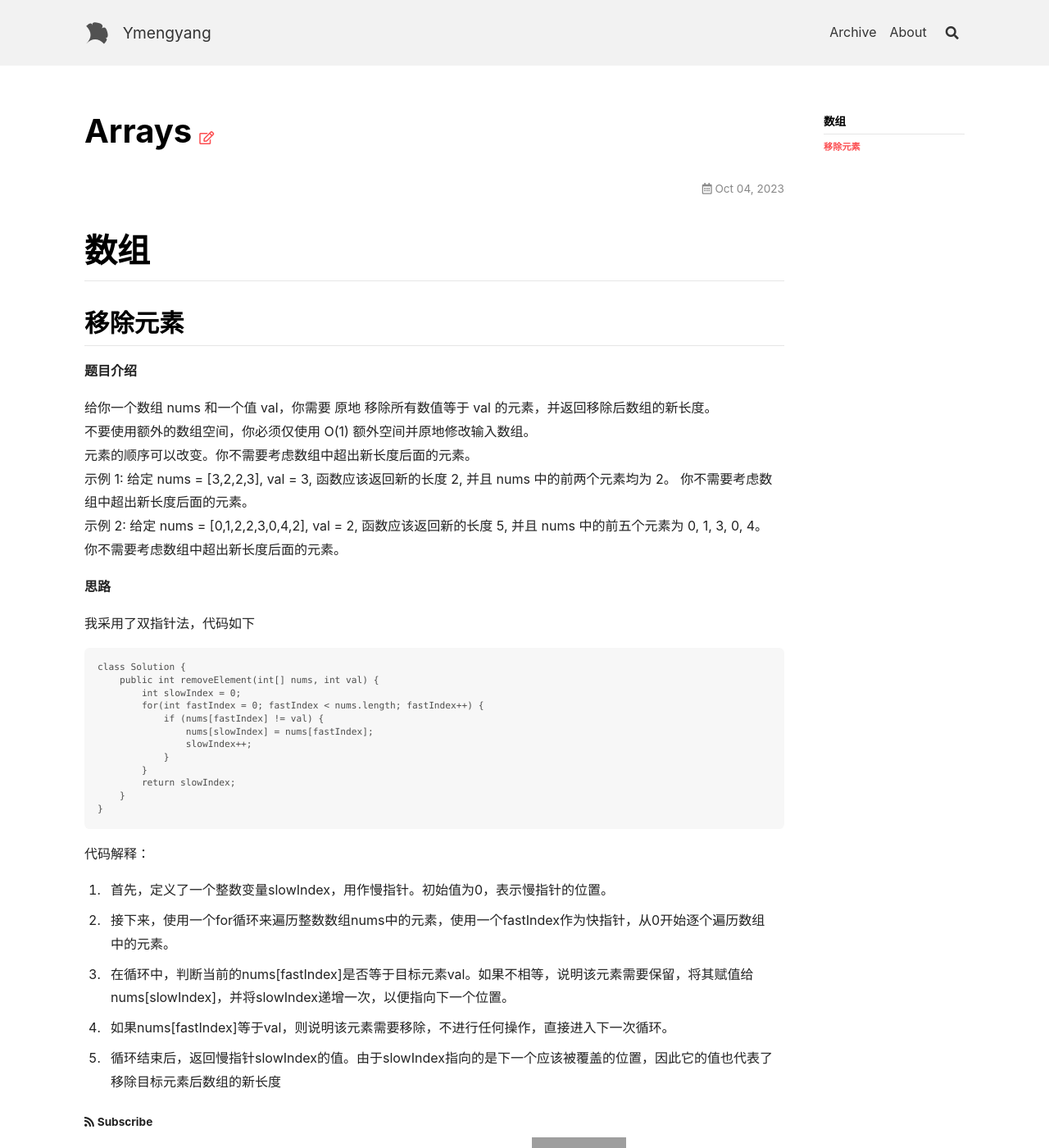
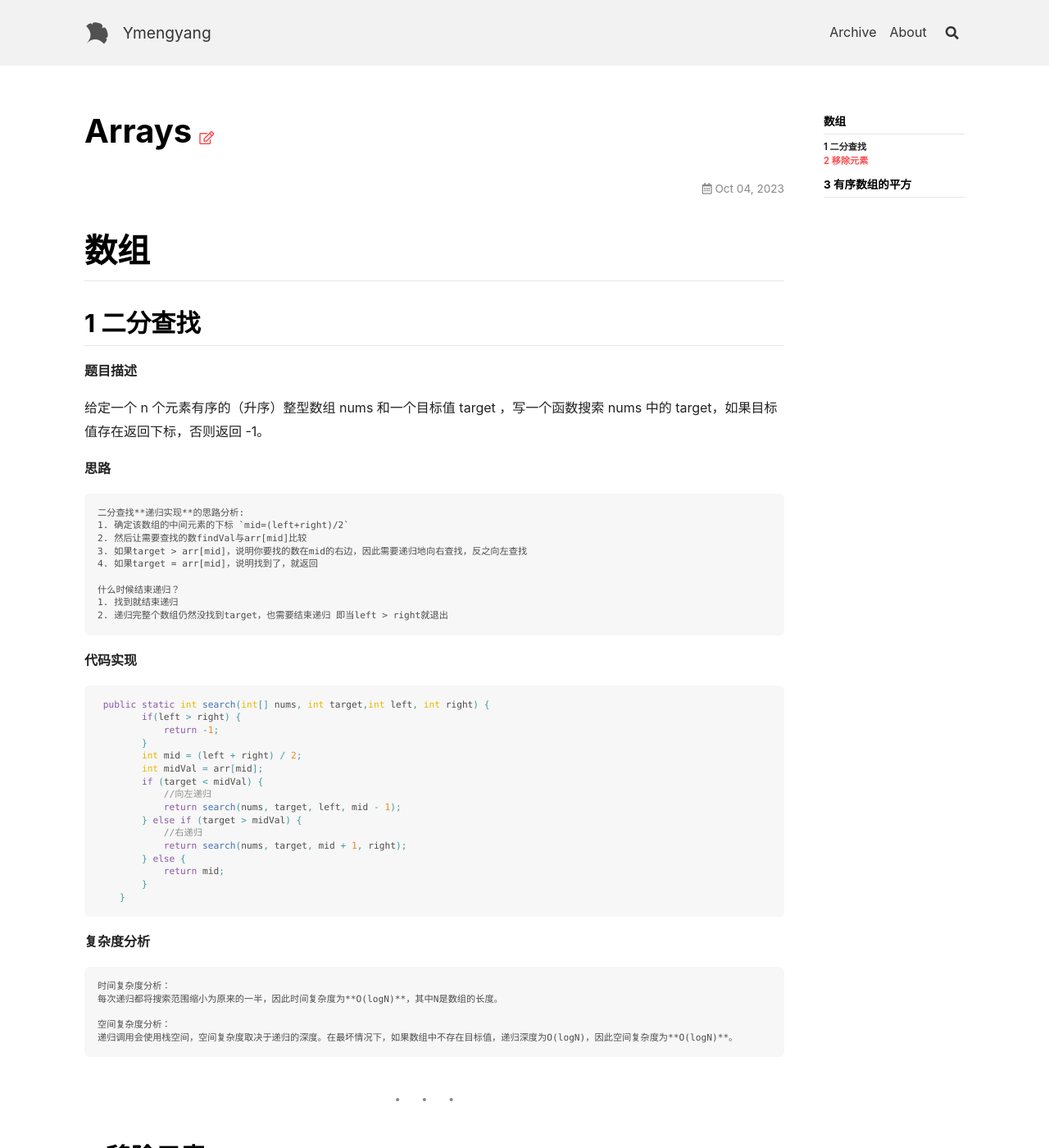
Before and after one commit to YmengYang/Ymengyang.github.io, a Jekyll site: the page built from _posts/2023-10-04-arrays.md, in a window 1280 px wide and 1400 px high. Shown: the whole window at 82% size. Built offline with Jekyll 4.4.1, drawn with Linux system fonts in a browser that asks for light colours; nearby versions of some CDN libraries; some of the changed text lies outside the part shown; grey boxes are pictures that could not be loaded.

Commit message:
有序数组的平方

```diff
--- a/_posts/2023-10-04-arrays.md
+++ b/_posts/2023-10-04-arrays.md
@@ -1,5 +1,55 @@
 # 数组
-## 移除元素
+## 1 二分查找
+
+**题目描述**
+
+给定一个 n 个元素有序的（升序）整型数组 nums 和一个目标值 target  ，写一个函数搜索 nums 中的 target，如果目标值存在返回下标，否则返回 -1。
+
+**思路**
+~~~
+二分查找**递归实现**的思路分析:
+1. 确定该数组的中间元素的下标 `mid=(left+right)/2`
+2. 然后让需要查找的数findVal与arr[mid]比较
+3. 如果target > arr[mid]，说明你要找的数在mid的右边，因此需要递归地向右查找，反之向左查找
+4. 如果target = arr[mid]，说明找到了，就返回
+
+什么时候结束递归？
+1. 找到就结束递归
+2. 递归完整个数组仍然没找到target，也需要结束递归 即当left > right就退出
+~~~
+
+**代码实现**
+
+~~~java
+ public static int search(int[] nums, int target,int left, int right) {
+        if(left > right) {
+            return -1;
+        }
+        int mid = (left + right) / 2;
+        int midVal = arr[mid];
+        if (target < midVal) {
+            //向左递归
+            return search(nums, target, left, mid - 1);
+        } else if (target > midVal) {
+            //右递归
+            return search(nums, target, mid + 1, right);
+        } else {
+            return mid;
+        }
+    }
+~~~
+
+**复杂度分析**
+~~~
+时间复杂度分析：
+每次递归都将搜索范围缩小为原来的一半，因此时间复杂度为**O(logN)**，其中N是数组的长度。
+
+空间复杂度分析：
+递归调用会使用栈空间，空间复杂度取决于递归的深度。在最坏情况下，如果数组中不存在目标值，递归深度为O(logN)，因此空间复杂度为**O(logN)**。
+~~~
+----------------------------------------------------------------------------
+
+## 2 移除元素
 **题目介绍**
 
 给你一个数组 nums 和一个值 val，你需要 原地 移除所有数值等于 val 的元素，并返回移除后数组的新长度。
@@ -12,7 +62,7 @@
 **思路**
 
 我采用了双指针法，代码如下
-~~~
+~~~java
 class Solution {
     public int removeElement(int[] nums, int val) {
         int slowIndex = 0;
@@ -27,7 +77,7 @@ class Solution {
 }
 ~~~
 代码解释：
-
+~~~
 1. 首先，定义了一个整数变量slowIndex，用作慢指针。初始值为0，表示慢指针的位置。
 
 2. 接下来，使用一个for循环来遍历整数数组nums中的元素，使用一个fastIndex作为快指针，从0开始逐个遍历数组中的元素。
@@ -37,3 +87,32 @@ class Solution {
 4. 如果nums[fastIndex]等于val，则说明该元素需要移除，不进行任何操作，直接进入下一次循环。
 
 5. 循环结束后，返回慢指针slowIndex的值。由于slowIndex指向的是下一个应该被覆盖的位置，因此它的值也代表了移除目标元素后数组的新长度
+~~~
+
+----------------------------------------------------------------------------
+
+# 3 有序数组的平方
+**题目描述**
+
+给你一个按 非递减顺序 排序的整数数组 nums，返回 每个数字的平方 组成的新数组，要求也按 非递减顺序 排序。
+
+示例 1：
+>输入：nums = [-4,-1,0,3,10]
+输出：[0,1,9,16,100]
+解释：平方后，数组变为 [16,1,0,9,100]，排序后，数组变为 [0,1,9,16,100]
+
+**思路**
+
+1、最简单的是将数组元素平方后再排序，这种方法的时间复杂度为O(nlogn),代码如下：
+~~~java
+class Solution {
+    public int[] sortedSquares(int[] nums) {
+        int[] ans = new int[nums.length];
+        for(int i = 0; i < nums.length; i++) {
+            ans[i] = nums[i] * nums[i];
+        }
+        Arrays.sort(ans);
+        return ans;
+    }
+}
+~~~
```
Also changed, not shown: _posts/2018-06-01-header-image.md (deleted, +0 -12 lines), _posts/2018-07-01-welcome.md (deleted, +0 -16 lines).
